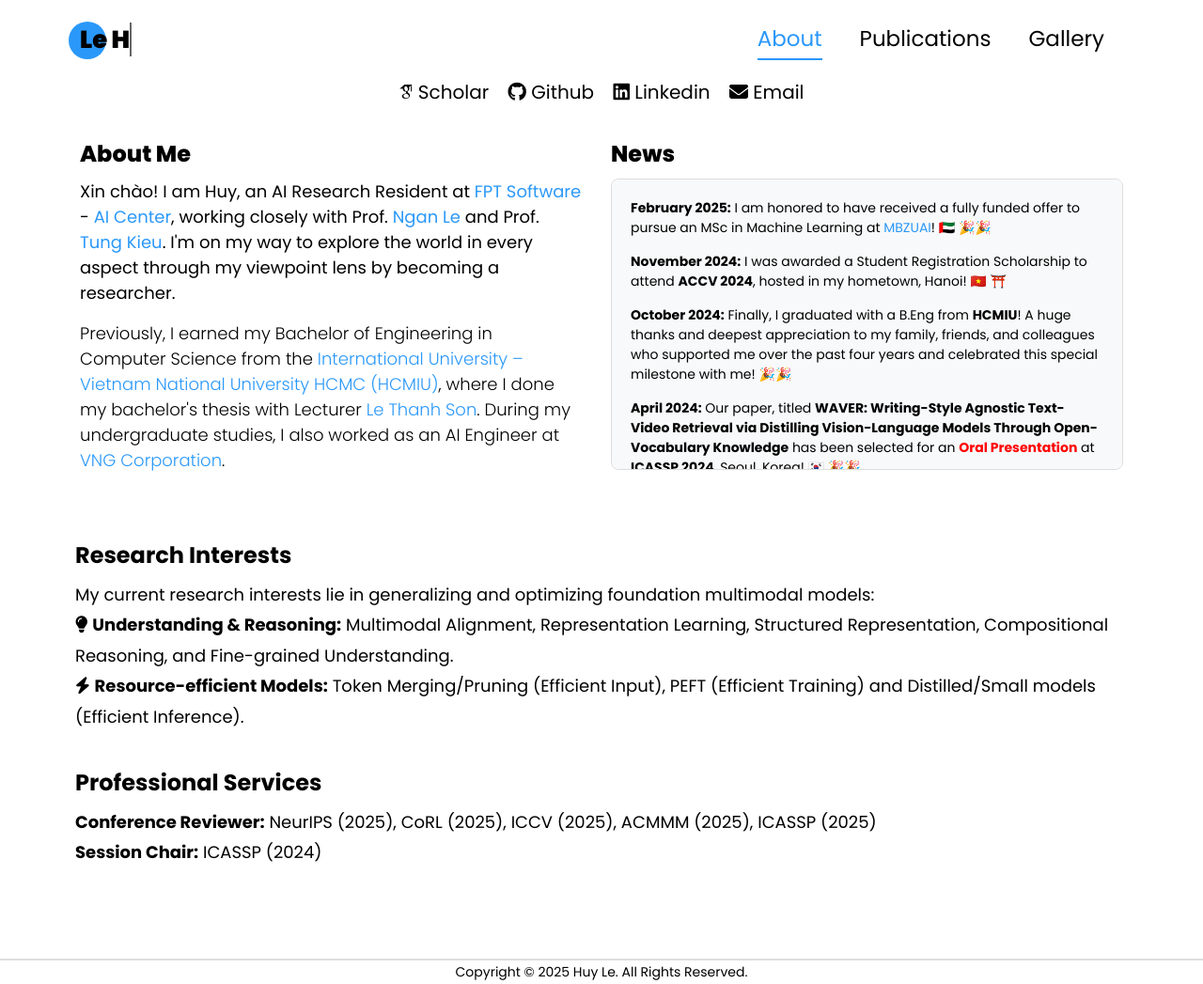
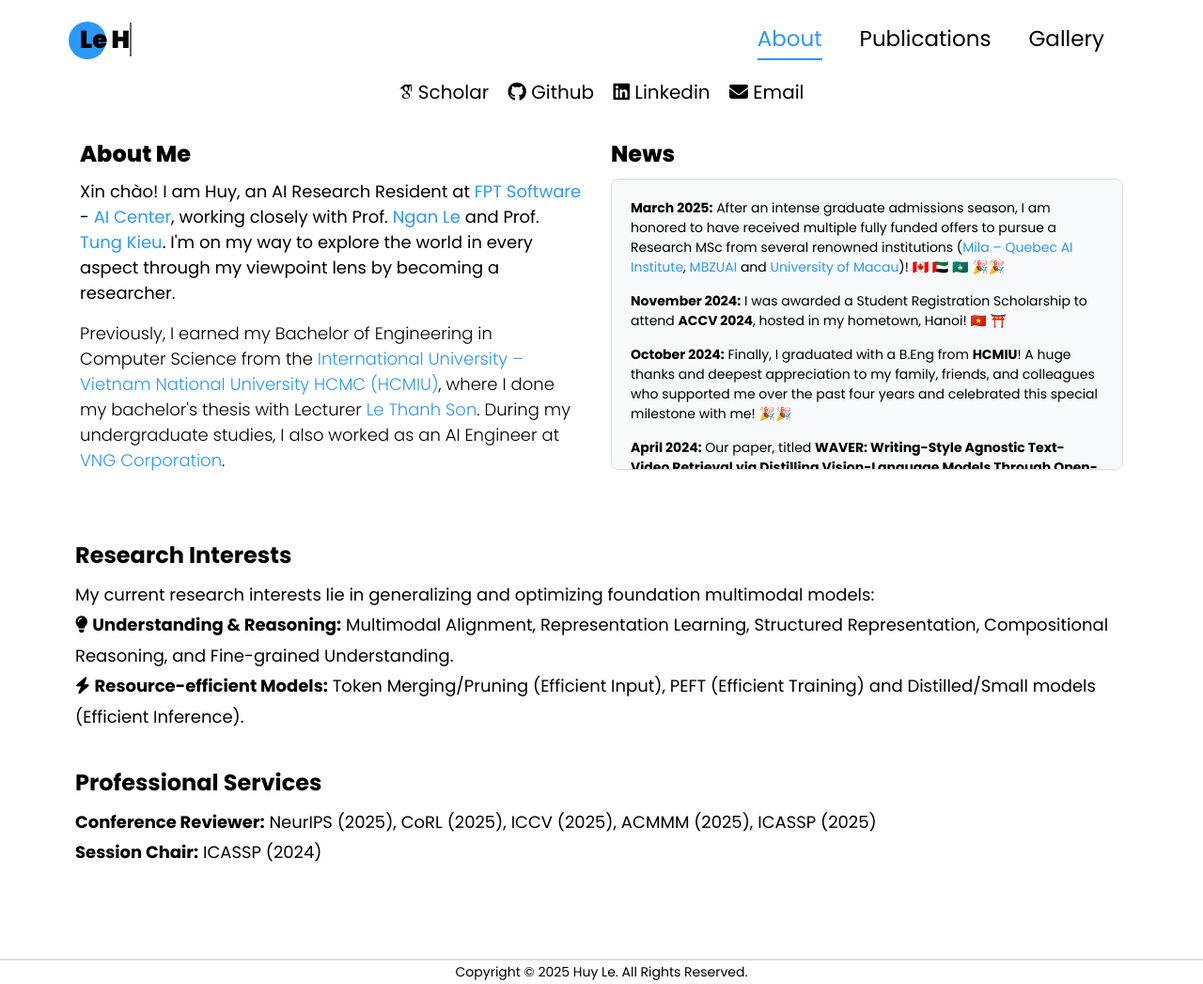
Before and after one commit to lehuy1611/lehuy1611.github.io, a Jekyll site: the page index.html, which Jekyll copies as it is, in a window 1280 px wide. Shown: the whole page at 94% size. Built offline with Jekyll 4.4.1, drawn with Linux system fonts in a browser that asks for light colours; some web fonts are replaced.

Commit message:
Update index.html

```diff
--- a/index.html
+++ b/index.html
@@ -153,10 +153,10 @@
                                 </span>
                             </li> -->
 			    <li style="margin-bottom: 15px; display: flex; align-items: center;">
-                                <span>
-                                    <strong>February 2025:</strong> I am honored to have received a fully funded offer to pursue an MSc in Machine Learning at <a href="https://mbzuai.ac.ae/" rel="permalink">MBZUAI</a>! 🇦🇪 🎉🎉
-                                </span>
-                            </li>
+				<span>
+				<strong>March 2025:</strong> After an intense graduate admissions season, I am honored to have received multiple fully funded offers to pursue a Research MSc from several renowned institutions (<a href="https://mila.quebec/en" rel="permalink">Mila – Quebec AI Institute</a>, <a href="https://mbzuai.ac.ae/" rel="permalink">MBZUAI</a> and <a href="https://www.um.edu.mo/" rel="permalink">University of Macau</a>)! 🇨🇦 🇦🇪 🇲🇴 🎉🎉
+			    	</span>
+			    </li>
                             <li style="margin-bottom: 15px; display: flex; align-items: center;">
                                 <span>
                                     <strong>November 2024:</strong> I was awarded a Student Registration Scholarship to attend <b>ACCV 2024</b>, hosted in my hometown, Hanoi! 🇻🇳 ⛩️
```
